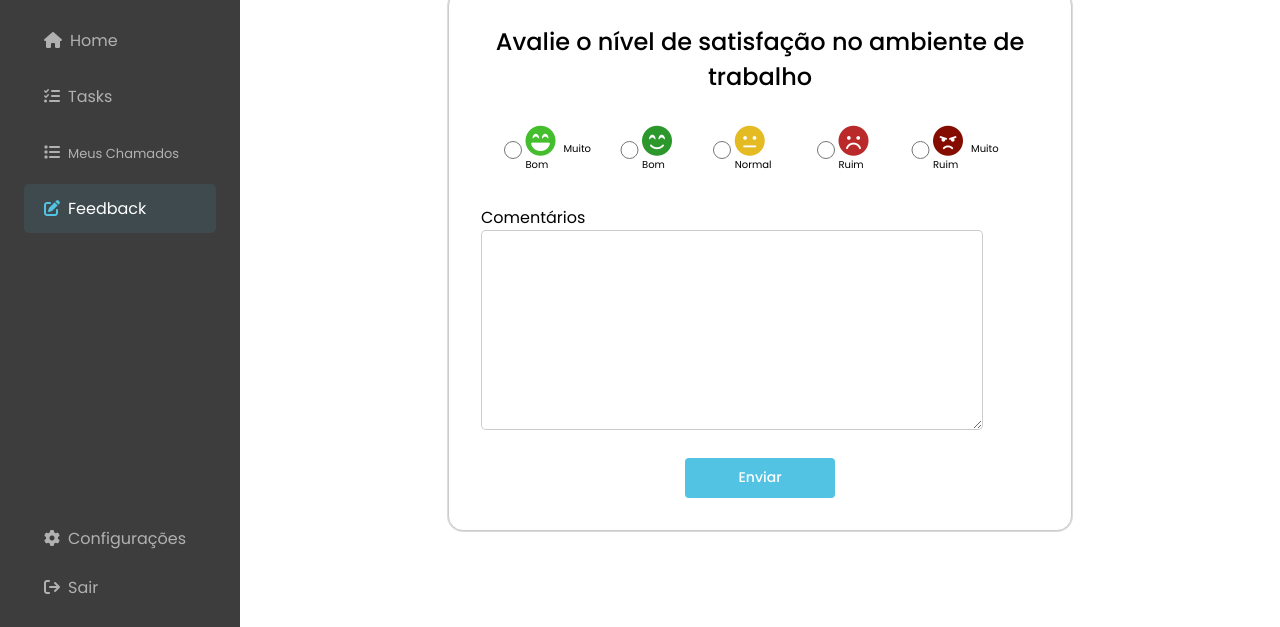
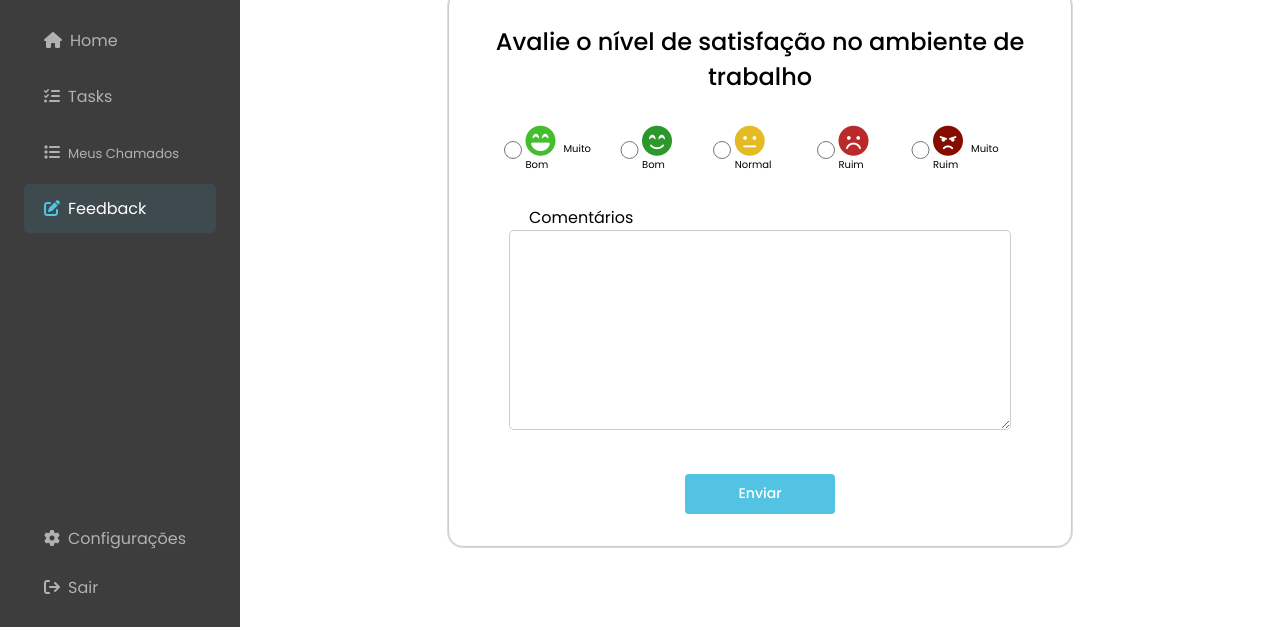
Before and after one commit to CenterWatch/core-watch, a website: page public/operador/feedback.html in a window 1280 px wide. Shown: the part 173-800 px from the top of the page. Drawn offline with Linux system fonts and the light colour scheme.

Commit message:
alteração css tela de feedback

```diff
--- a/public/css/feedback.css
+++ b/public/css/feedback.css
@@ -48,6 +48,16 @@
 
 }
 
+.inputs {
+    display: flex;
+    justify-content: center;
+    align-items: center;
+}
+
+#comentario{
+    margin-left: 3rem;
+}
+
 
 input[type=radio] {
   width: 40px;
--- a/public/operador/feedback.html
+++ b/public/operador/feedback.html
@@ -70,8 +70,9 @@
                             <label for=""><i class="fa-solid fa-face-angry" style="color: #850d00;"></i>Muito Ruim</label>
 
                         </div>
+
+                            <label id="comentario" for="">Comentários</label> <br>
                         <div class="inputs">
-                            <label for="">Comentários</label> <br>
                             <textarea name="" id="input_descricao" maxlength="200"></textarea>
                         </div>
                         <div>
```
